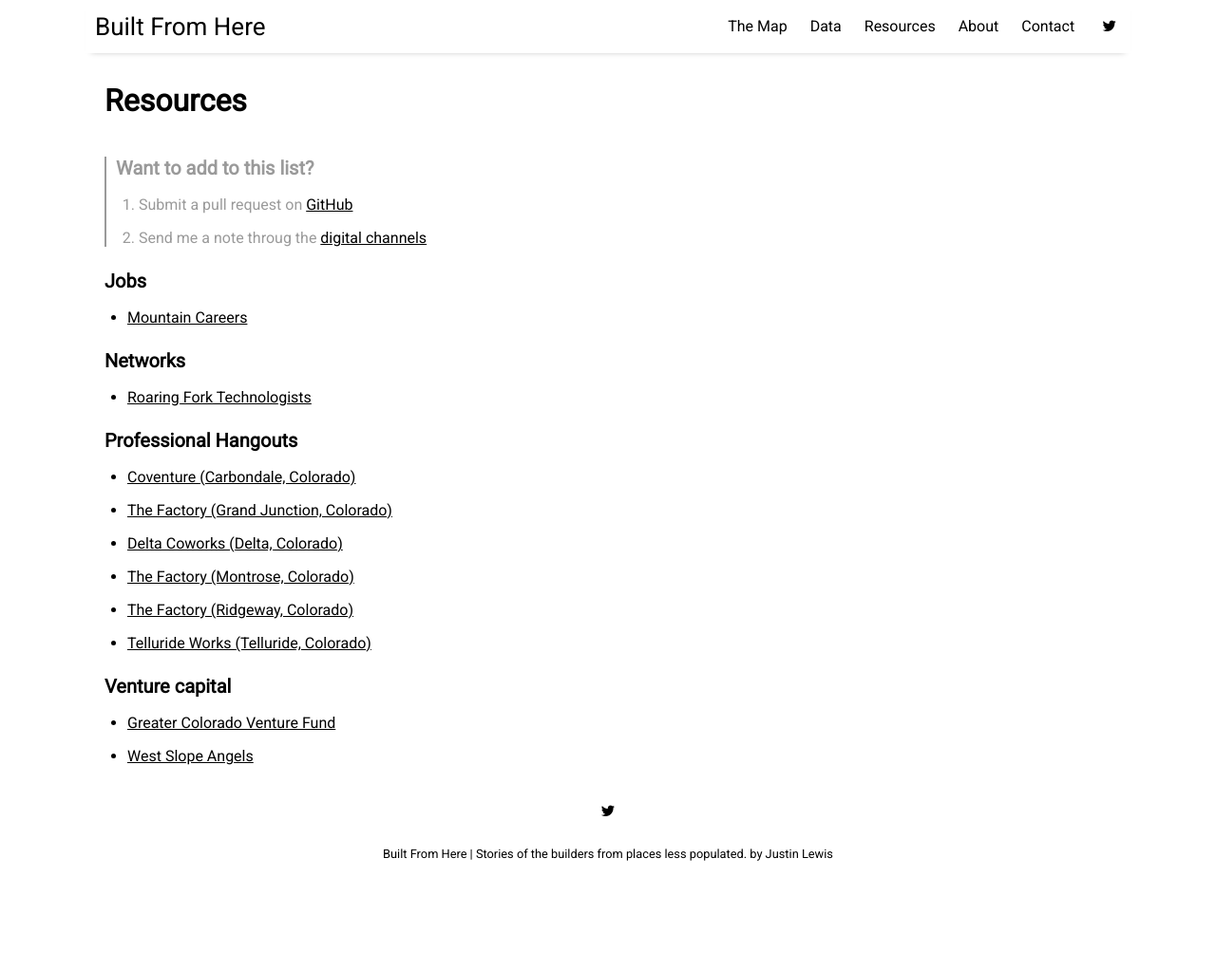
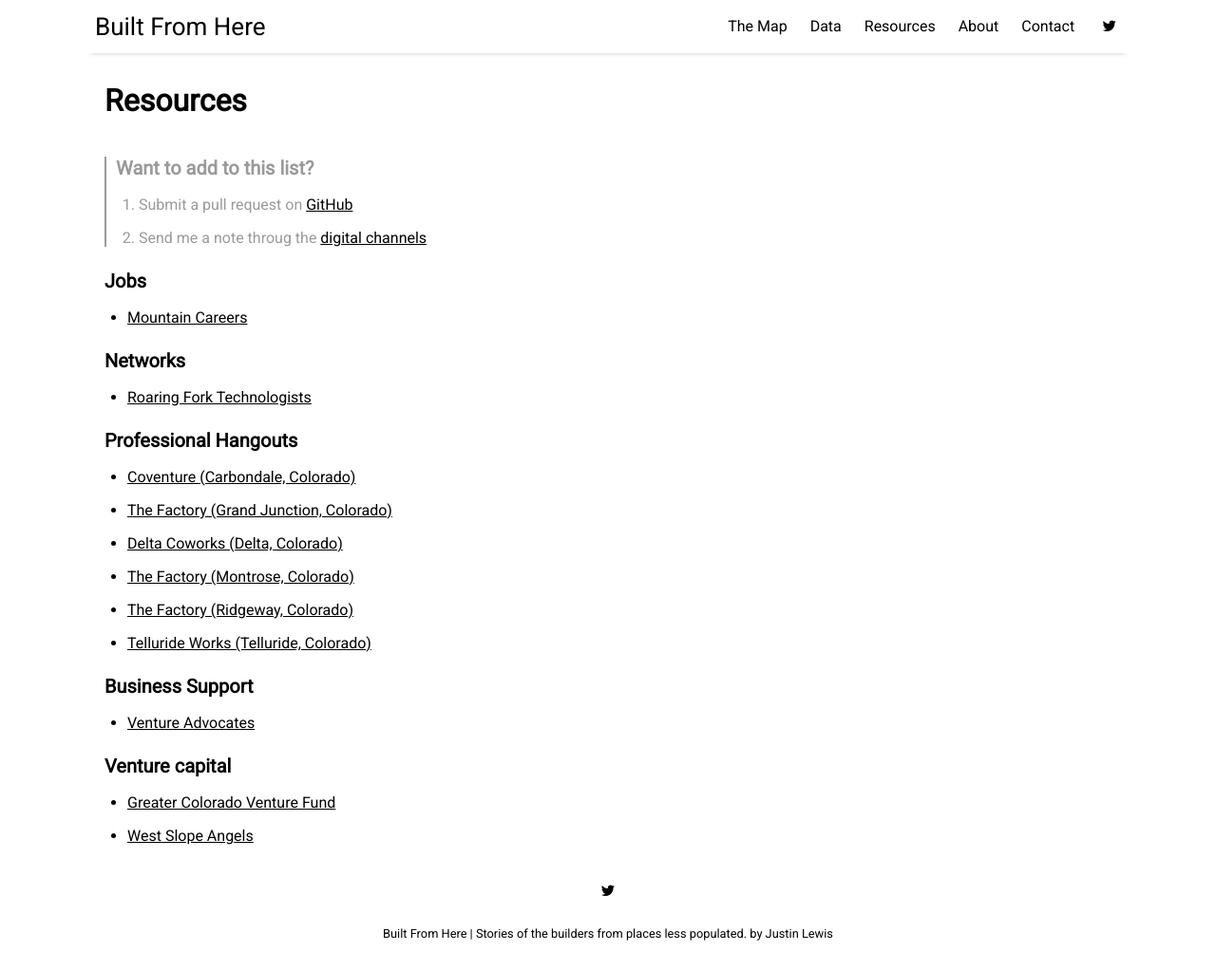
Before and after one commit to justinlewis/built-from-here, a Jekyll site: the page built from pages/resources.html, in a window 1280 px wide and 1022 px high. Shown: the whole window at 95% size. Built offline with Jekyll 4.4.1, drawn with Linux system fonts in a browser that asks for light colours; nearby versions of some CDN libraries.

Commit message:
Update resources.html

```diff
--- a/pages/resources.html
+++ b/pages/resources.html
@@ -35,6 +35,11 @@ title: Resources
   <li><a href="https://www.tellurideworks.com/" target="_blank">Telluride Works (Telluride, Colorado)</a></li>
 </ul>
 
+<h3>Business Support</h3>
+<ul>
+  <li> <a href="https://ventureadvocates.com/" target="_blank">Venture Advocates</a>
+</ul>
+
 <h3>Venture capital</h3>
 <ul>
   <li><a href="https://www.greatercolorado.vc/" target="_blank">Greater Colorado Venture Fund</a></li>
```
